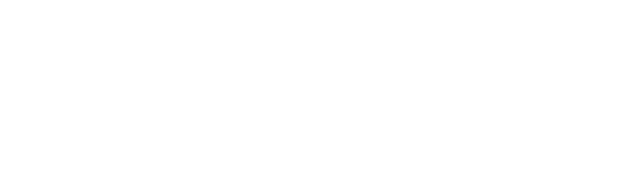
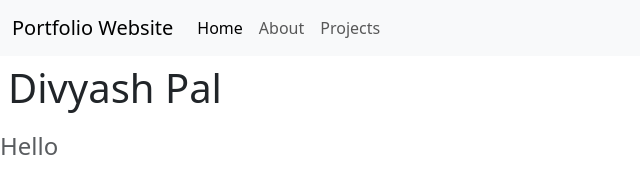
Before and after one commit to divyashpal/OIBSIP, a plain HTML site: page Task2/index.html in a window 1280 px wide. Shown: the whole page, without its empty margins (0-640 px from the left). Drawn offline with nearby package versions, Linux system fonts and the light colour scheme.

Commit message:
second task

```diff
--- a/Task2/index.html
+++ b/Task2/index.html
@@ -1,12 +1,49 @@
 <!DOCTYPE html>
 <html lang="en">
+
 <head>
     <meta charset="UTF-8">
     <meta name="viewport" content="width=device-width, initial-scale=1.0">
-    <title>Portfoilo</title>
+    <link href="https://cdn.jsdelivr.net/npm/bootstrap@5.3.2/dist/css/bootstrap.min.css" rel="stylesheet"
+        integrity="sha384-T3c6CoIi6uLrA9TneNEoa7RxnatzjcDSCmG1MXxSR1GAsXEV/Dwwykc2MPK8M2HN" crossorigin="anonymous">
+    <title>Portfoilo Website</title>
 </head>
+
 <body>
+    <!-- navbar -->
+    <nav class="navbar navbar-expand-lg bg-body-tertiary">
+        <div class="container-fluid">
+            <a class="navbar-brand" href="index.html">Portfolio Website</a>
+            <button class="navbar-toggler" type="button" data-bs-toggle="collapse"
+                data-bs-target="#navbarSupportedContent" aria-controls="navbarSupportedContent" aria-expanded="false"
+                aria-label="Toggle navigation">
+                <span class="navbar-toggler-icon"></span>
+            </button>
+            <div class="collapse navbar-collapse" id="navbarSupportedContent">
+                <ul class="navbar-nav me-auto mb-2 mb-lg-0">
+                    <li class="nav-item">
+                        <a class="nav-link active" aria-current="page" href="index.html">Home</a>
+                    </li>
+                    <li class="nav-item">
+                        <a class="nav-link" href="#">About</a>
+                    </li>
+                    <li class="nav-item">
+                        <a class="nav-link" href="#">Projects</a>
+                    </li>
+                </ul>
+            </div>
+        </div>
+    </nav>
+    <!-- About section -->
+    <div class="about">
+        <h1 class="mx-auto p-2"> Divyash Pal</h1>
+        <p class="fs-4 text-muted mx-auto py">Hello</p>
+    </div>
+
+    <!-- projects -->
+
 
 
 </body>
+
 </html>
```
